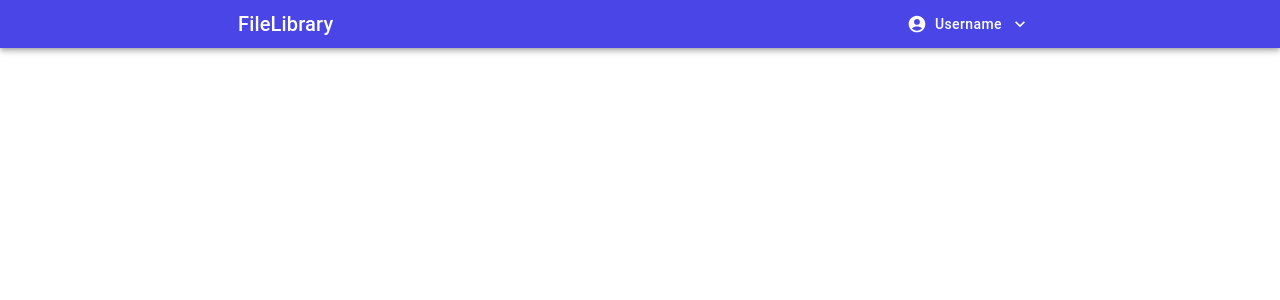
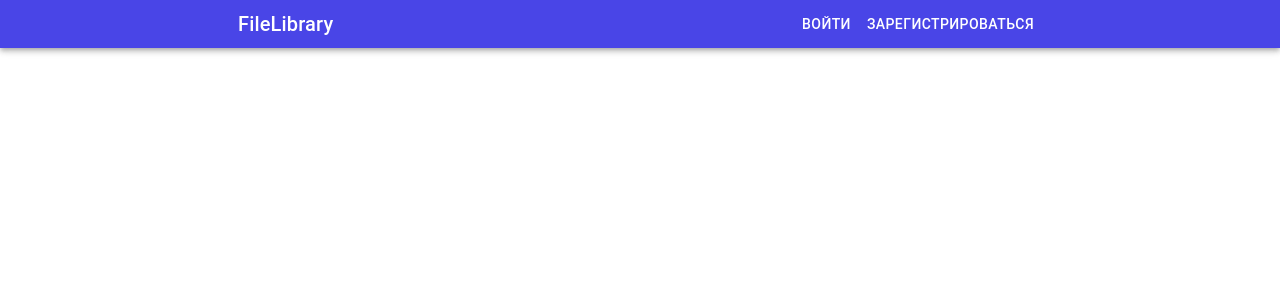
Before and after one commit to CodeventureRU/FileLibrary, a React (Vite) app in the folder frontend/src/client/: page / in a window 1280 px wide. Shown: the top 300 px of the page. Built offline with nearby package versions, Linux system fonts and the light colour scheme.

Commit message:
feat(header): добавление в header работы с авторизованным пользователем

```diff
--- a/frontend/src/client/src/widgets/header/Header.jsx
+++ b/frontend/src/client/src/widgets/header/Header.jsx
@@ -11,6 +11,7 @@ import {
     Typography
 } from "@mui/material";
 import {NavLink} from "react-router-dom";
+import {isAuthSelector, useViewerStore, viewerSelector} from "../../entities/viewer/index.js";
 
 const AccountCircleIcon = lazy(() => import("@mui/icons-material/AccountCircle"));
 const CreateNewFolderIcon = lazy(() => import("@mui/icons-material/CreateNewFolder"));
@@ -21,6 +22,8 @@ const PersonIcon = lazy(() => import("@mui/icons-material/Person"));
 const LogoutIcon = lazy(() => import("@mui/icons-material/Logout"));
 
 const Header = () => {
+    const viewer = useViewerStore(viewerSelector);
+    const isAuth = useViewerStore(isAuthSelector);
     const [anchorEl, setAnchorEl] = useState(null);
     const open = Boolean(anchorEl);
     const menuRef = useRef();
@@ -50,6 +53,8 @@ const Header = () => {
                         <Box
                             sx={{display: 'flex', alignItems: 'center'}}
                         >
+                            {
+                                isAuth ?
                                     <Button
                                         sx={{py: 1, px: 2, borderRadius: 200, textTransform: 'none'}}
                                         color="inherit"
@@ -58,8 +63,15 @@ const Header = () => {
                                         onClick={handleOpen}
                                         ref={menuRef}
                                     >
-                                Username
+                                        {viewer.username}
                                     </Button>
+                                    :
+                                    <>
+                                        <NavLink to={"/login"} style={{textDecoration: 'none', color: 'inherit'}}><Button color="inherit">Войти</Button></NavLink>
+                                        <NavLink to={"/register"} style={{textDecoration: 'none', color: 'inherit'}}><Button color="inherit">Зарегистрироваться</Button></NavLink>
+                                    </>
+                            }
+
                         </Box>
                     </Toolbar>
                 </Container>
```
Lines whose indentation alone changed are shown as unchanged.
